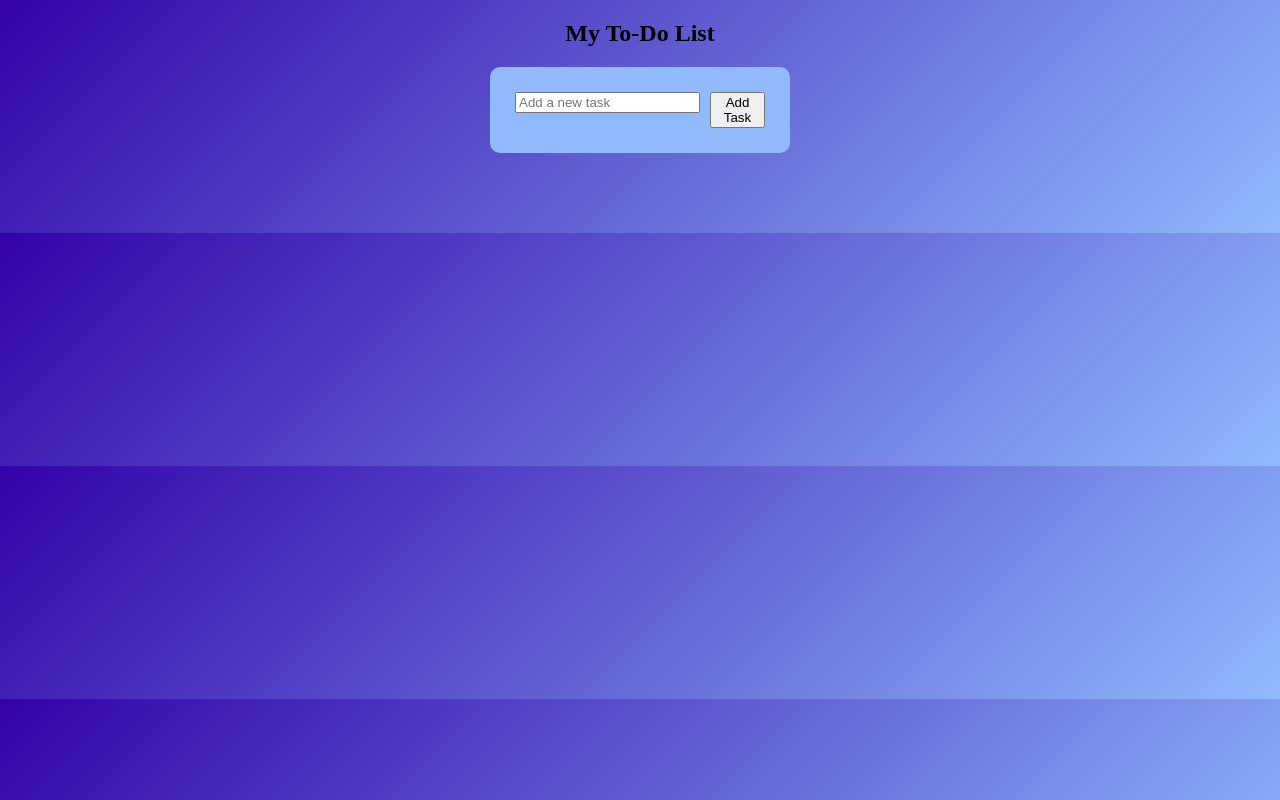
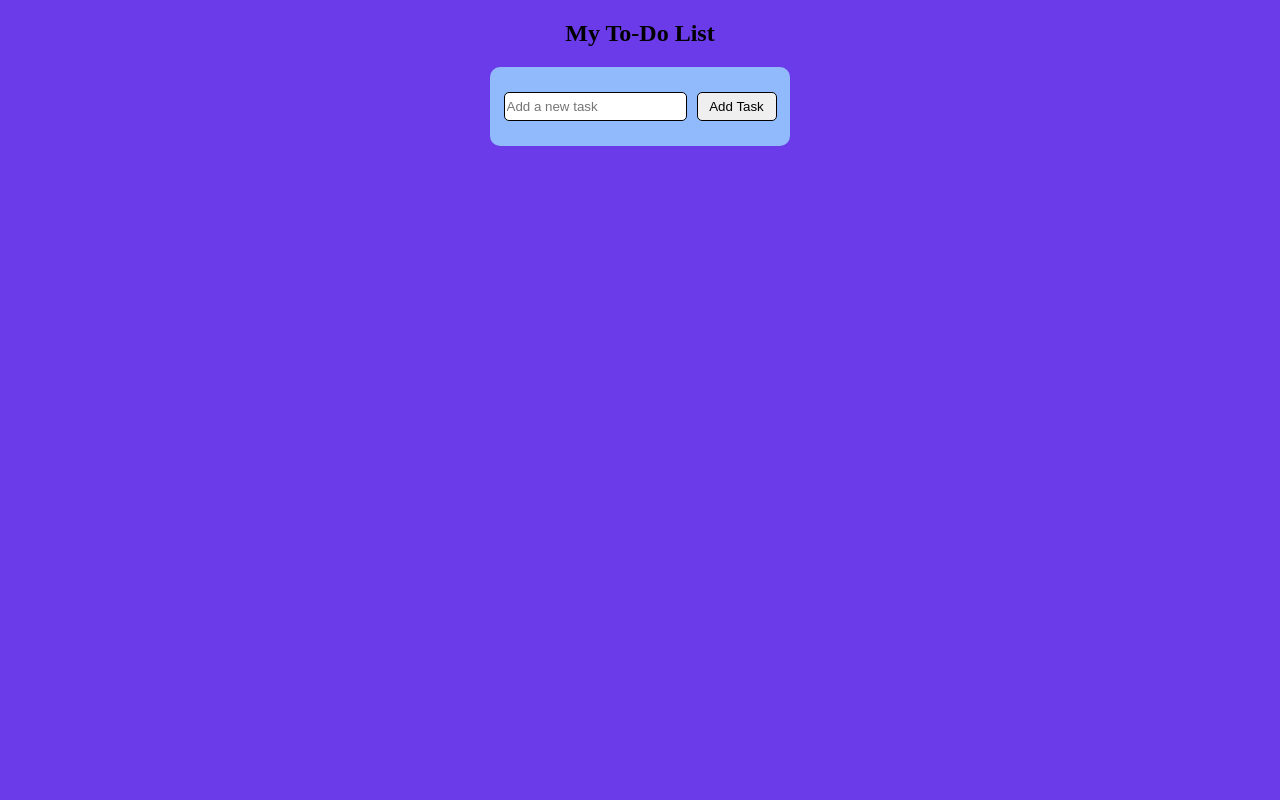
Before and after one commit to shebin-tvk/to-do-list, a plain HTML site: page index.html in a window 1280 px wide. Drawn offline with nearby package versions, Linux system fonts and the light colour scheme.

Commit message:
Update style.css

```diff
--- a/style.css
+++ b/style.css
@@ -1,7 +1,7 @@
 body{
     margin: 0;
     padding: 0;
-    background: linear-gradient(135deg, #3203a9, #90bafc);
+    background: #6c3be9;
 }
 
 .col-1-1{
@@ -27,18 +27,30 @@ body{
     background-color: #90bafc;
 }
 
+#taskInput{
+    min-width: 170px;
+    min-height: 25px;
+    border-radius: 5px;
+    border: solid 1px;
+}
+
+button{
+    min-width: 80px;
+    min-height: 29px;
+    border-radius: 5px;
+    border: solid 1px;
+}
+
 .row-3{
-    display: flex;
-    justify-content: center;
-    flex-direction: row;
-    gap: 10px;
-    margin-top: 10px;
+
+    margin-bottom: 10px;
 }
 
 .List{
-    display: flex;
-    justify-content: center;
     padding: 20px;
     border-radius: 15px;
     text-align: center;
+    margin-bottom: 10px;
+    max-width: 290px;
+    margin: 10px;
 }
```
